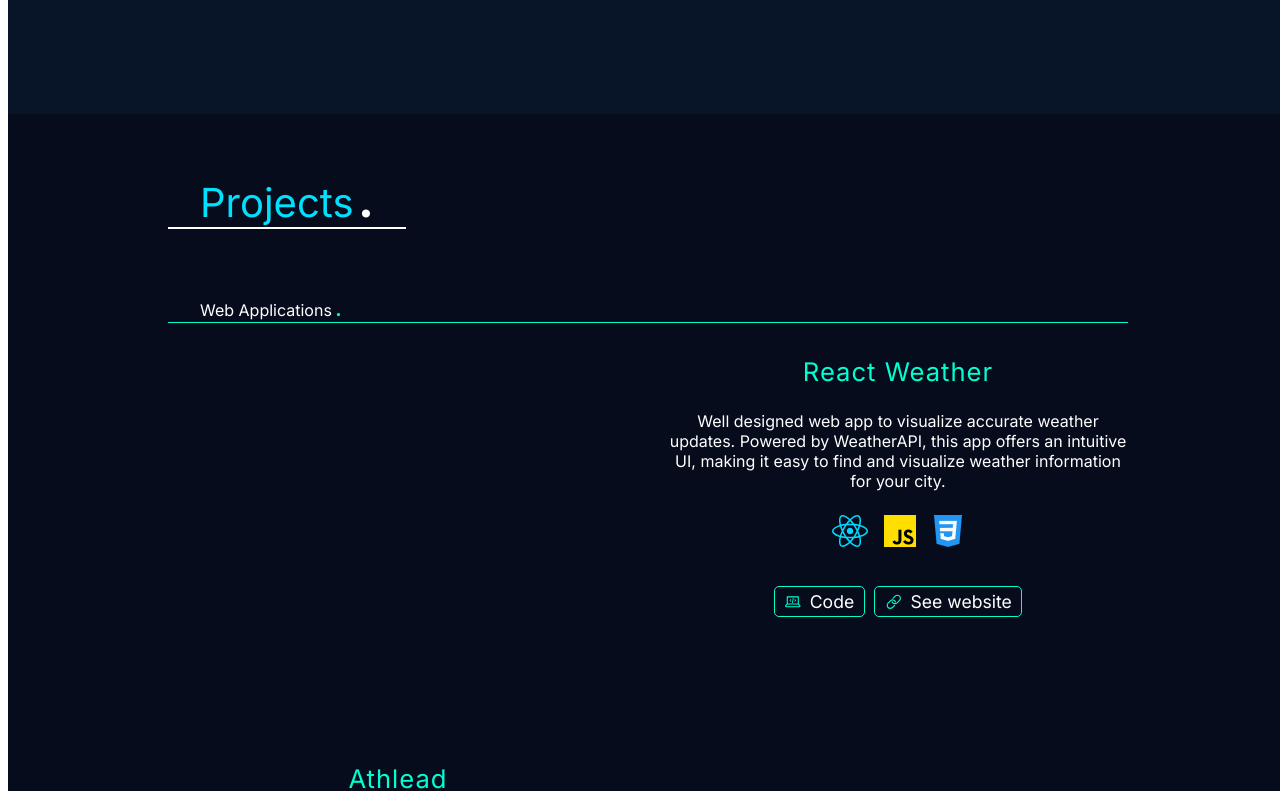
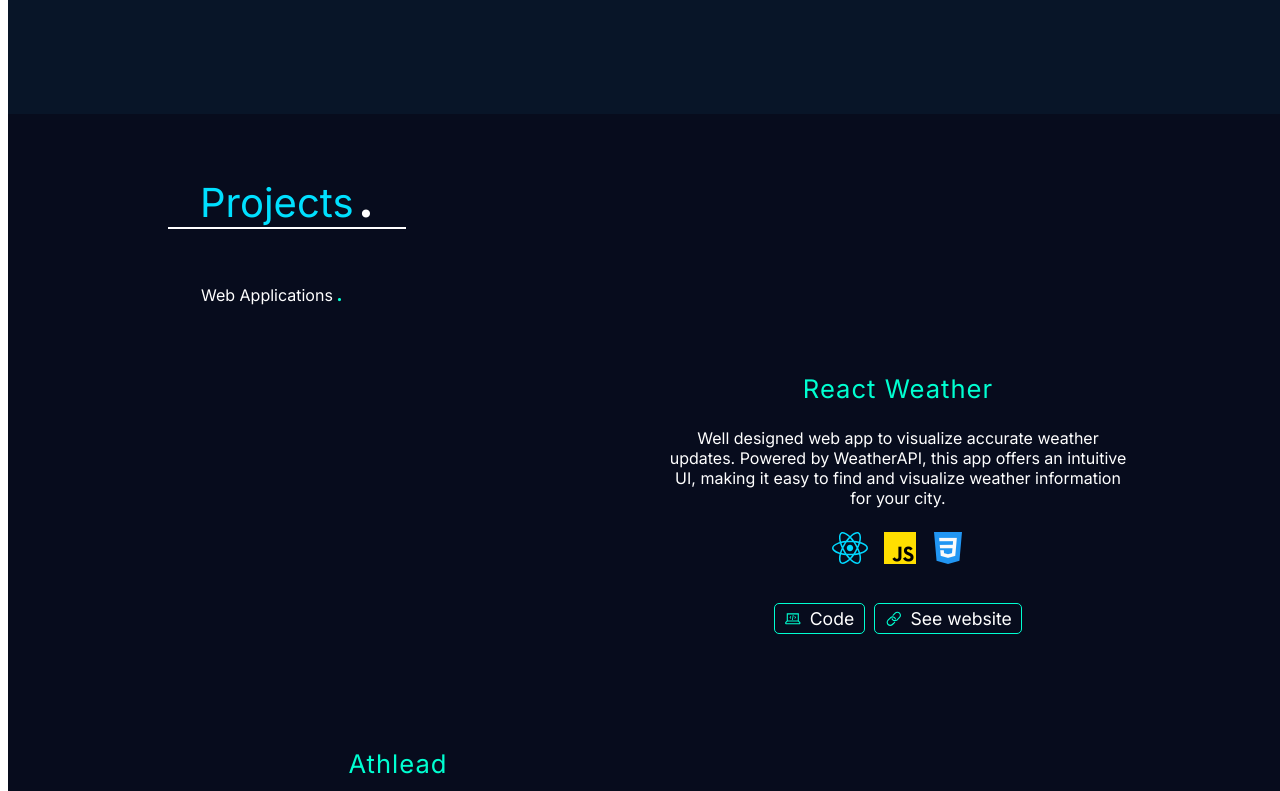
Before and after one commit to roobbs/info, a React (Vite) app: page / in a window 1280 px wide. Shown: the part 929-1720 px from the top of the page. Built offline with nearby package versions, Linux system fonts and the light colour scheme; the HTML template or start-up script is replaced by a standard one.

Commit message:
Added animation for titles on Projects.jsx

```diff
--- a/src/styles/Projects.css
+++ b/src/styles/Projects.css
@@ -2,32 +2,46 @@
   background-color: #070c1d;
   display: flex;
   flex-direction: column;
-  gap: 4rem;
+  gap: 3rem;
   padding: 4rem 10rem;
   position: relative;
 }
-.projects {
-  display: grid;
-  gap: 5rem;
+
+.projectTypeContainer {
+  display: flex;
+  flex-direction: column;
+  gap: 2rem;
+  position: relative;
+}
+@keyframes title {
+  to {
+    background-color: #00a396d5;
+    border-color: rgb(0, 255, 179);
+  }
 }
 .projectType {
   color: #ffffff;
-  /* background-color: aliceblue; */
-  align-self: center;
-  border-bottom: 1px solid #00ffd1;
   padding: 0rem 2rem;
   display: flex;
   gap: 0.2rem;
   align-items: first baseline;
-  /* position: sticky;
-  top: 10%;
-  z-index: 3;
-  margin: 20px;
-  background-color: inherit; */
+  width: fit-content;
+  position: sticky;
+  top: 47px;
+  z-index: 2;
+  border-radius: 10px;
+  border: 1px solid transparent;
+  animation: title linear both;
+  animation-timeline: scroll();
+  animation-range: 200px 500px;
 }
 .projectPoint {
   color: #00ffd1;
   font-size: 1.5rem;
+}
+.projects {
+  display: grid;
+  gap: 3rem;
 }
 @media (max-width: 1030px) {
   .projectsSection {
```
